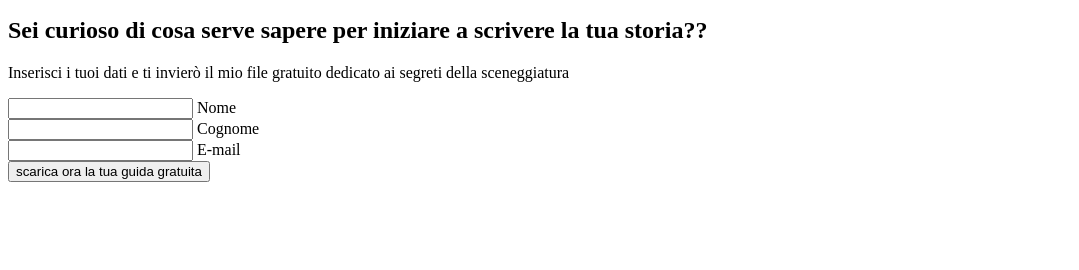
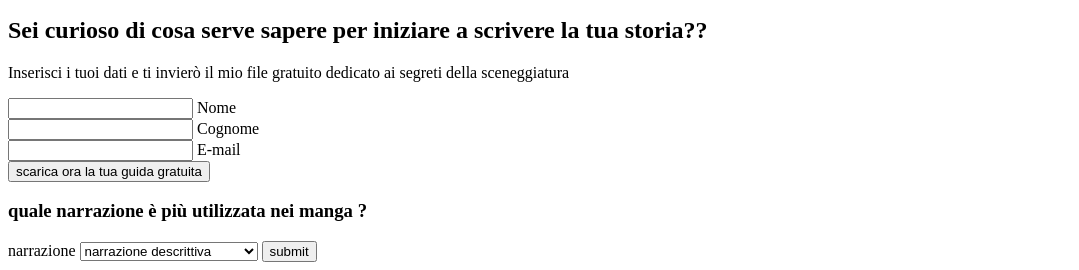
Before and after one commit to danielegeekn1/progettosito, a plain HTML site: page sito.html in a window 1280 px wide. Shown: the part 657-927 px from the top of the page, without its empty margins (0-1079 px from the left). Before the commit the page ends 847 px from the top, so only its background shows below. Drawn offline with Linux system fonts and the light colour scheme.

Commit message:
addselectform

```diff
--- a/sito.html
+++ b/sito.html
@@ -55,6 +55,18 @@
     <button>scarica ora la tua guida gratuita</button><br>
 </div>
     </form>
+    <div>
+        <form action="datiform.html" method="get">
+            <h3>quale narrazione è più utilizzata nei manga ?</h3>
+            <label for="storytelling">narrazione</label>
+            <select name="storytelling" id="storytelling">
+            <option value="narrazione descrittiva">narrazione descrittiva</option>
+            <option value="narrazione espressiva">narrazione espressiva</option>
+            <option value="narrazione drammaturgica">narrazione drammaturgica</option>
+        </select>
+        <input type="submit" value="submit">
+        </form>
+    </div>
 </footer>
 
 </body>
```
